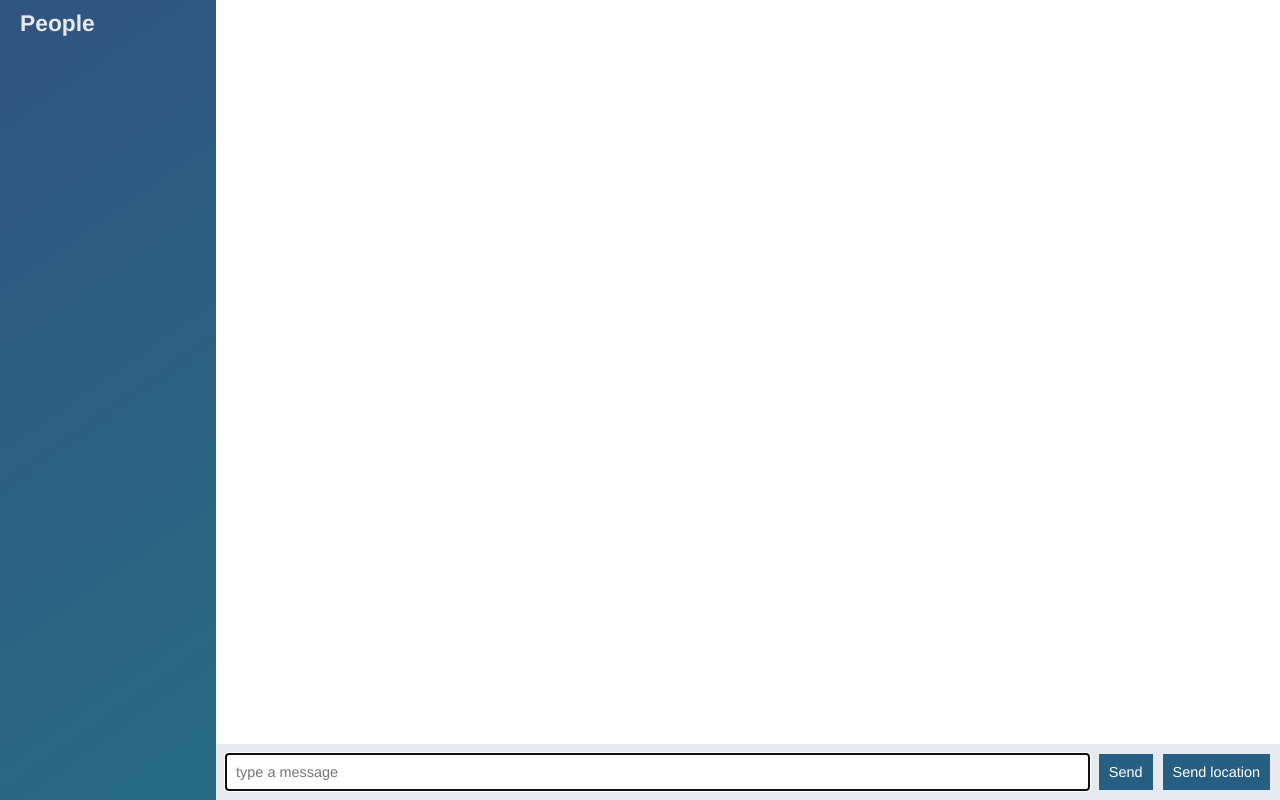
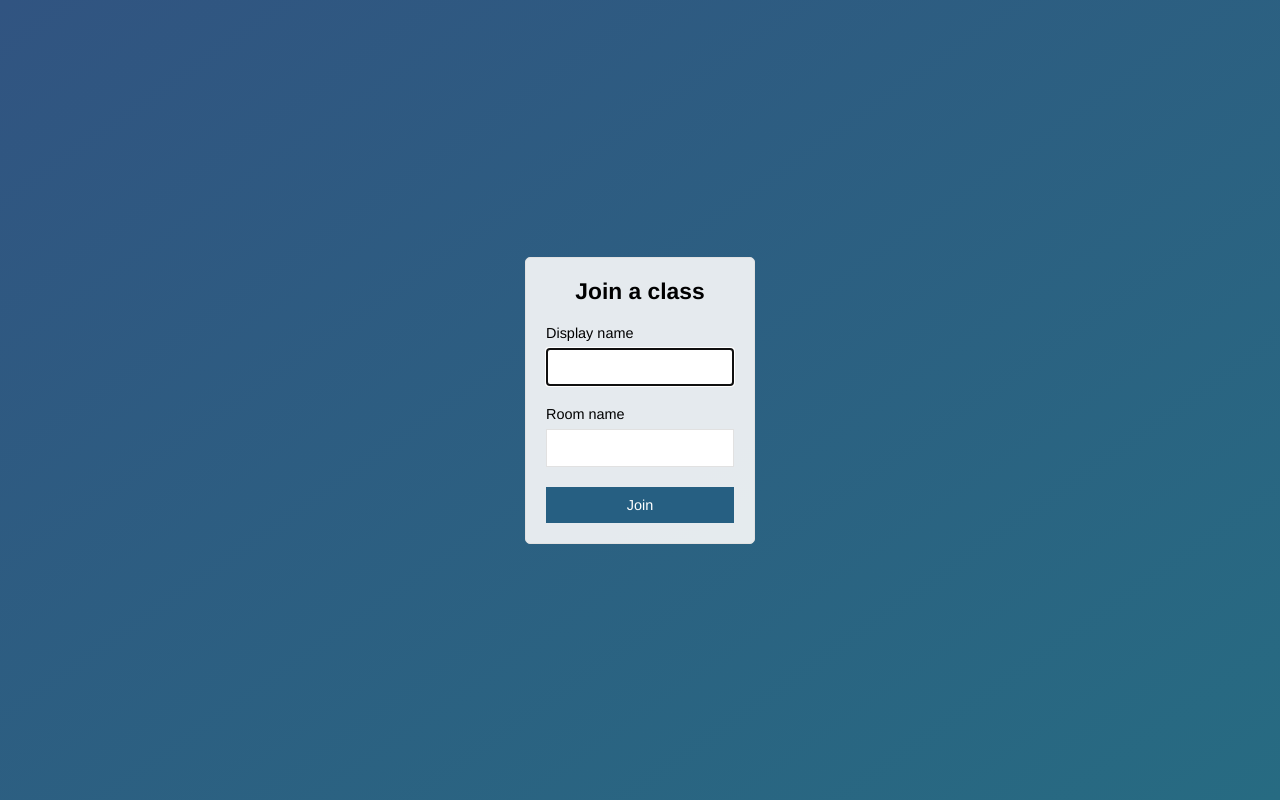
Before and after one commit to lgngnr/node-chat-app, a website: page public/index.html in a window 1280 px wide. Drawn offline with nearby package versions, Linux system fonts and the light colour scheme; no server answers.

Commit message:
Add join page

```diff
--- a/public/index.html
+++ b/public/index.html
@@ -1,62 +1,30 @@
 <!DOCTYPE html>
+
 <html>
-
-<head>
-    <meta charset="UTF-8">
-    <link rel="stylesheet" href="/css/styles.css" />
-    <title></title>
-</head>
-
-<body class="chat">
-    <div class="chat__sidebar">
-        <h3>People</h3>
-        <div id="users"></div>
-    </div>
-
-    <div class="chat__main">
-        <ol id="messages" class="chat__messages"></ol>
-
-        <div class="chat__footer">
-            <form id="message-form">
-                <input name ="message" type="text" placeholder="type a message" autofocus autocomplete="off" />
-                <button>Send</button>
+    <head>
+        <meta charset="UTF-8" />
+        <title>Join | Chat App</title>
+        <meta name="viewport" content="width=device-width initial-scale=1 user-scalable=no"  />
+        <link rel="stylesheet" href="/css/styles.css" />
+    </head>
+    <body class="centered-form">
+        <div class="centered-form__form">
+            <form action="/chat.html">
+                <div class="form-field">
+                    <h3>Join a class</h3>
+                </div>
+                <div class="form-field">
+                    <label>Display name</label>
+                    <input type="text" name="name" autofocus />
+                </div>
+                <div class="form-field">
+                    <label>Room name</label>
+                    <input type="text" name="room"/>
+                </div>
+                <div class="form-field">
+                    <button>Join</button>
+                </div>
             </form>
-            <button id="send-location">Send location</button>
         </div>
-
-
-    </div>
-
-    <script id="message-template" type="text/template">
-        <li class="message">
-            <div class="message__title">
-                <h4>{{from}}</h4>
-                <span>{{createdAt}}</span>
-            </div>
-            <div class="message__body">
-                <p>{{text}}</p>
-            </div>
-        </li>
-    </script>
-
-    <script id="location-message-template" type="text/template">
-            <li class="message">
-                <div class="message__title">
-                    <h4>{{from}}</h4>
-                    <span>{{createdAt}}</span>
-                </div>
-                <div class="message__body">
-                    <p><a href="{{url}}" target="_blank">My current location</a></p>
-                </div>
-            </li>
-        </script>
-
-    <script src="/socket.io/socket.io.js" ></script>
-    <script src="/js/libs/jquery-3.3.1.min.js"></script>
-    <script src="/js/libs/moment.js"></script>
-    <script src="/js/libs/mustache.min.js"></script>
-    <script src="/js/index.js"></script>
-</body>
-
-
+    </body>
 </html>
```
Also changed, not shown: public/chat.html (added, +63 -0 lines), public/js/chat.js (renamed from public/js/index.js).
